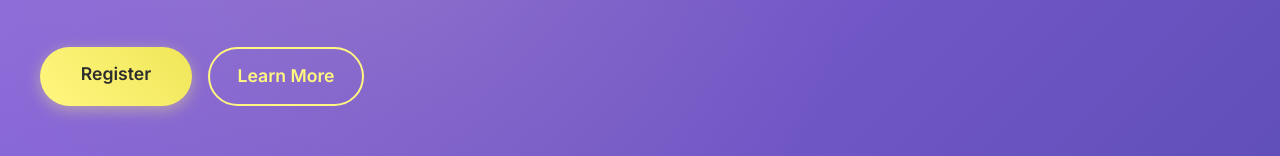
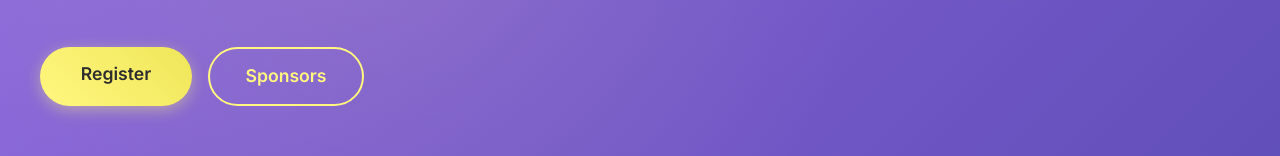
Before and after one commit to Flaryiest/cssc-website, a React (Vite) app in the folder web/: page / in a window 1280 px wide. Shown: the part 497-653 px from the top of the page. Built offline with nearby package versions, Linux system fonts and the light colour scheme.

Commit message:
web: removed old link from home page

```diff
--- a/web/src/pages/home/home.tsx
+++ b/web/src/pages/home/home.tsx
@@ -203,8 +203,8 @@ const Home: React.FC = () => {
                 <Link to="/register" className={`${styles.btn} ${styles.btnPrimary}`}>
                   Register
                 </Link>
-                <Link to="/contact" className={`${styles.btn} ${styles.btnSecondary}`}>
-                  Learn More
+                <Link to="/sponsors" className={`${styles.btn} ${styles.btnSecondary}`}>
+                  Sponsors
                 </Link>
               </div>
             </div>
```
